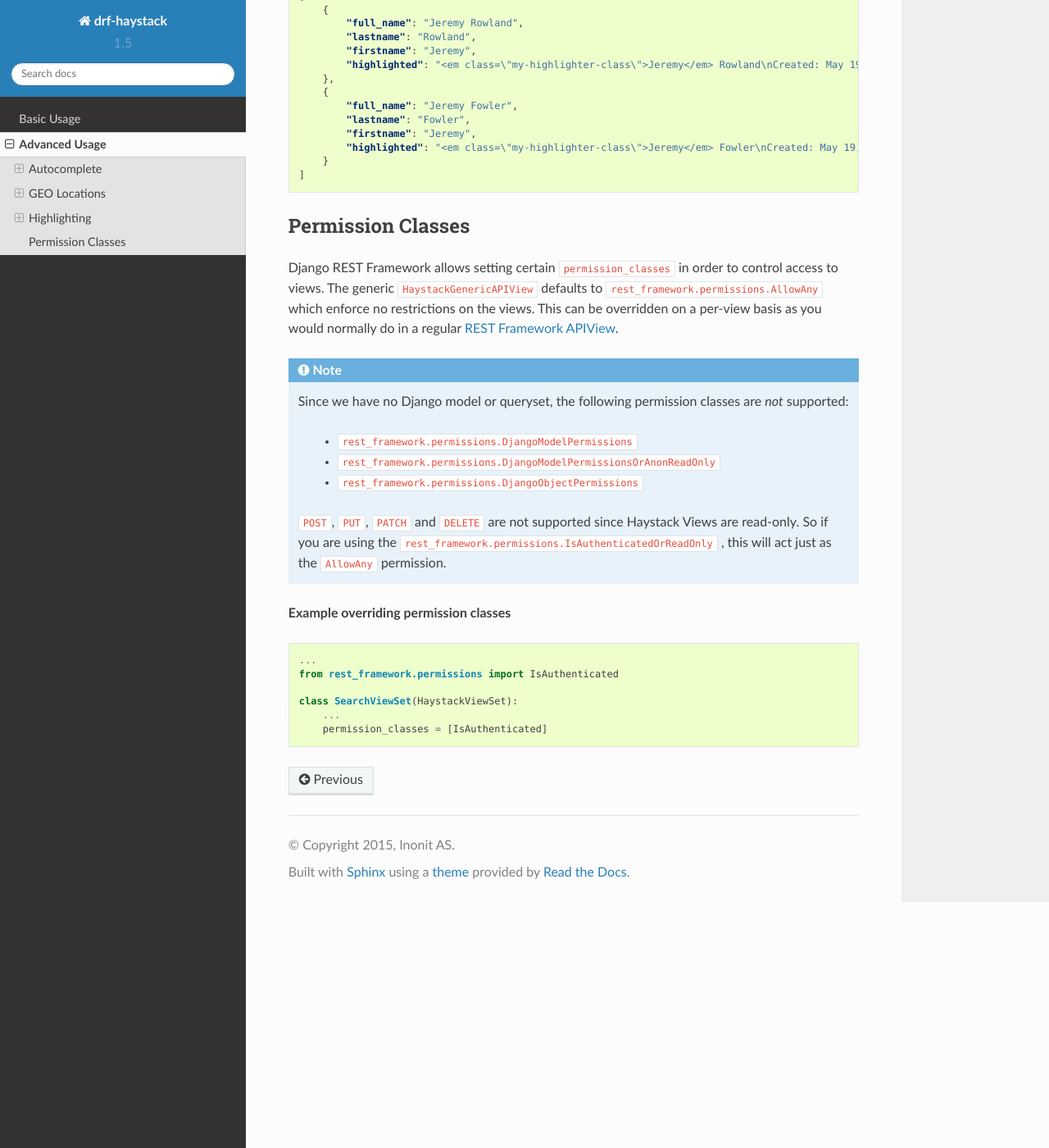
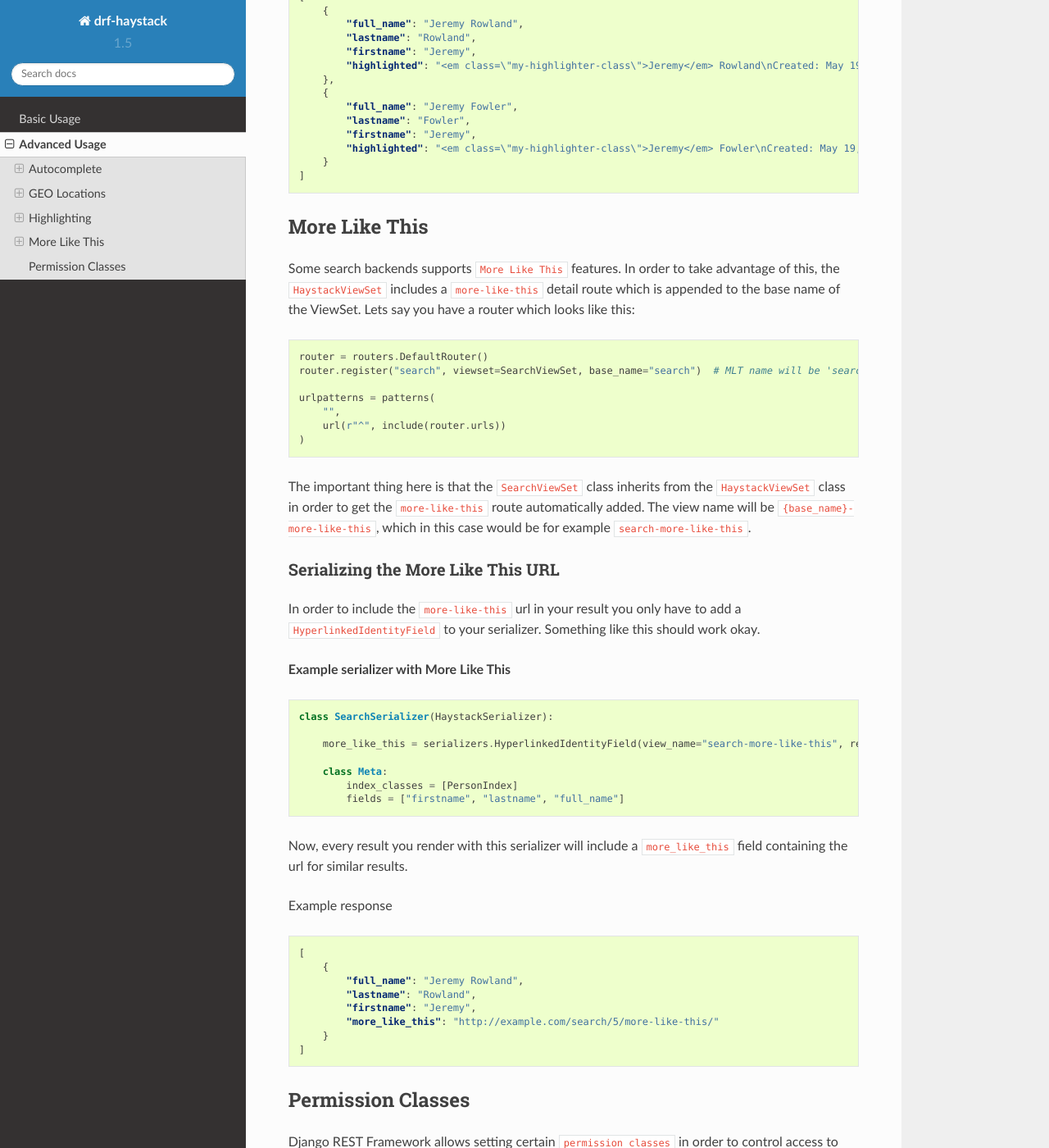
Before and after one commit to rhblind/drf-haystack, a Sphinx documentation site: the page built from docs/advanced_usage.rst, in a window 1280 px wide and 1400 px high, scrolled down 4681 px. Shown: the whole window at 82% size. Built offline with Sphinx 7.4.7 and the Read the Docs theme 2.0.0, drawn with Linux system fonts in a browser that asks for light colours; some of the changed text lies outside the part shown.

Commit message:
docs updated with More Like This

```diff
--- a/docs/advanced_usage.rst
+++ b/docs/advanced_usage.rst
@@ -259,6 +259,65 @@ Response
     ]
 
 
+More Like This
+==============
+
+Some search backends supports ``More Like This`` features. In order to take advantage of this,
+the ``HaystackViewSet`` includes a ``more-like-this`` detail route which is appended to the base name of the
+ViewSet. Lets say you have a router which looks like this:
+
+.. code-block:: python
+
+    router = routers.DefaultRouter()
+    router.register("search", viewset=SearchViewSet, base_name="search")  # MLT name will be 'search-more-like-this'.
+
+    urlpatterns = patterns(
+        "",
+        url(r"^", include(router.urls))
+    )
+
+The important thing here is that the ``SearchViewSet`` class inherits from the ``HaystackViewSet`` class
+in order to get the ``more-like-this`` route automatically added. The view name will be
+``{base_name}-more-like-this``, which in this case would be for example ``search-more-like-this``.
+
+
+Serializing the More Like This URL
+----------------------------------
+
+In order to include the ``more-like-this`` url in your result you only have to add a ``HyperlinkedIdentityField``
+to your serializer.
+Something like this should work okay.
+
+**Example serializer with More Like This**
+
+.. code-block:: python
+
+    class SearchSerializer(HaystackSerializer):
+
+        more_like_this = serializers.HyperlinkedIdentityField(view_name="search-more-like-this", read_only=True)
+
+        class Meta:
+            index_classes = [PersonIndex]
+            fields = ["firstname", "lastname", "full_name"]
+
+
+Now, every result you render with this serializer will include a ``more_like_this`` field containing the url
+for similar results.
+
+Example response
+
+.. code-block:: json
+
+    [
+        {
+            "full_name": "Jeremy Rowland",
+            "lastname": "Rowland",
+            "firstname": "Jeremy",
+            "more_like_this": "http://example.com/search/5/more-like-this/"
+        }
+    ]
+
+
 .. _permission-classes-label:
 
 Permission Classes
```
Also changed, not shown: other parts of docs/advanced_usage.rst (+2 -2 lines).
